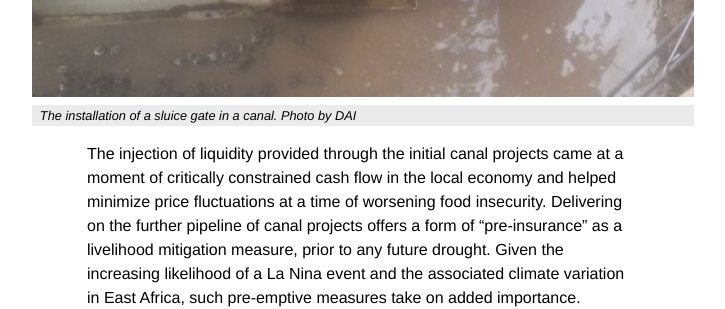
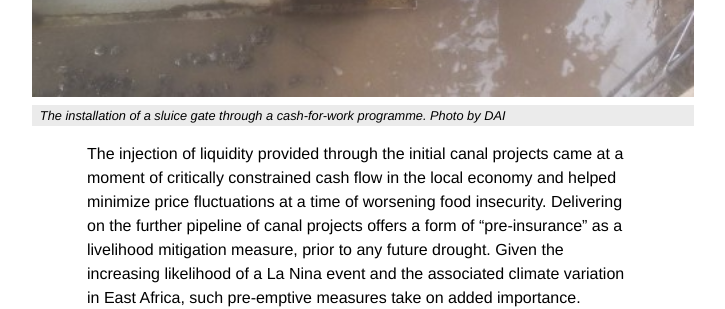
Before and after one commit to BryanSchuetz/CS-, a Jekyll site: the page built from _posts/2018-09-13-market-driven-cash-for-work-programs-show-promise-in-somalia-and-beyond.markdown, in a window 1280 px wide and 900 px high, scrolled down 4463 px. Shown: the part 152-461 px from the top of the window, without its empty margins (493-1218 px from the left). Built offline with Jekyll 4.4.1, drawn with Linux system fonts in a browser that asks for light colours.

Commit message:
Updated Market Driven Cash For Work Programs Show Promise In Somalia And Beyond

```diff
--- a/_posts/2018-09-13-market-driven-cash-for-work-programs-show-promise-in-somalia-and-beyond.markdown
+++ b/_posts/2018-09-13-market-driven-cash-for-work-programs-show-promise-in-somalia-and-beyond.markdown
@@ -47,7 +47,7 @@ Feedback from all sides indicates the rehabilitation has contributed to substant
 
 The canal rehabilitation has directly generated 198,500 CfW days, with $595,500 distributed to participants through CfW days helping the community overcome the most severe impacts from the drought. Looking ahead, the programme has designed three more projects that will see an additional 131 kilometers of canals rehabilitated (more than 5,000 hectares opened up)—plus 27 culverts and 26 water intake gates—entailing 140,000 workdays for participants and injecting $750,000 into the local economy through CfW earnings, contractor payments, and extension services.
 
-![Sluice%20gates.jpg](/uploads/Sluice%20gates.jpg)`The installation of a sluice gate in a canal. Photo by DAI`
+![Sluice%20gates.jpg](/uploads/Sluice%20gates.jpg)`The installation of a sluice gate through a cash-for-work programme. Photo by DAI`
 
 The injection of liquidity provided through the initial canal projects came at a moment of critically constrained cash flow in the local economy and helped minimize price fluctuations at a time of worsening food insecurity. Delivering on the further pipeline of canal projects offers a form of “pre-insurance” as a livelihood mitigation measure, prior to any future drought. Given the increasing likelihood of a La Nina event and the associated climate variation in East Africa, such pre-emptive measures take on added importance.
 
```
